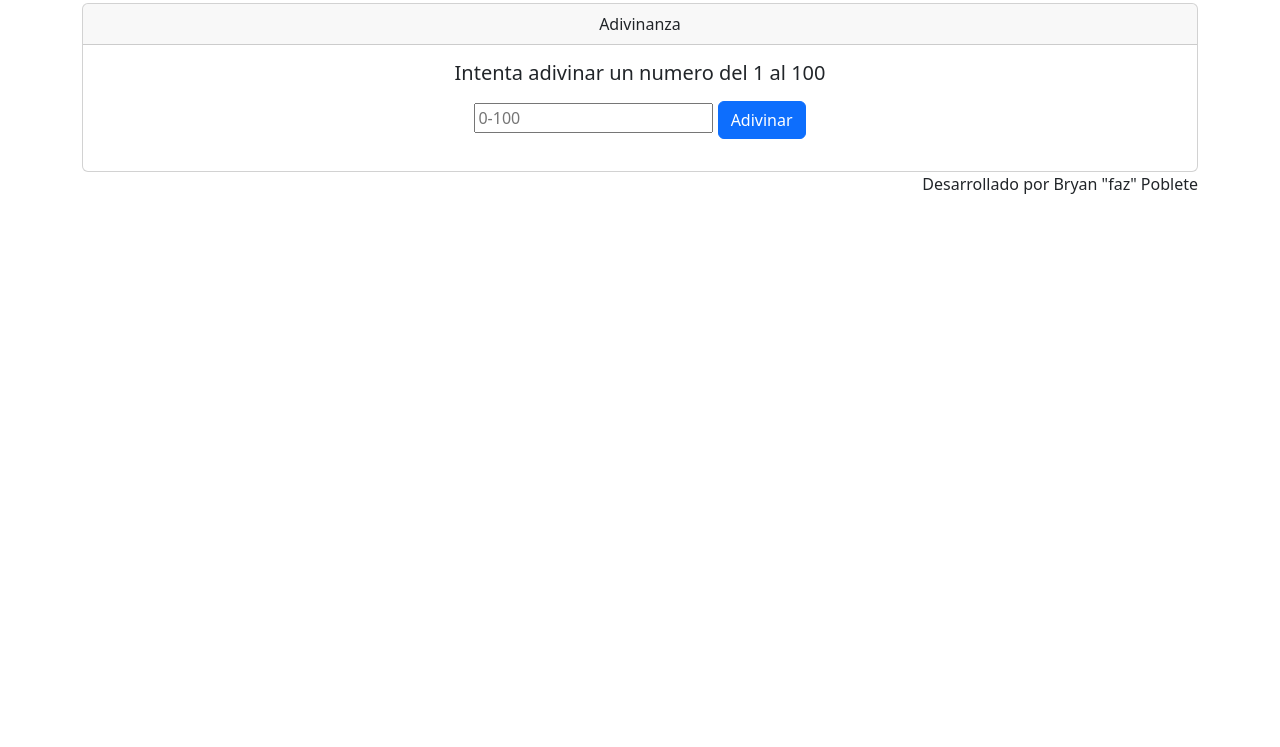
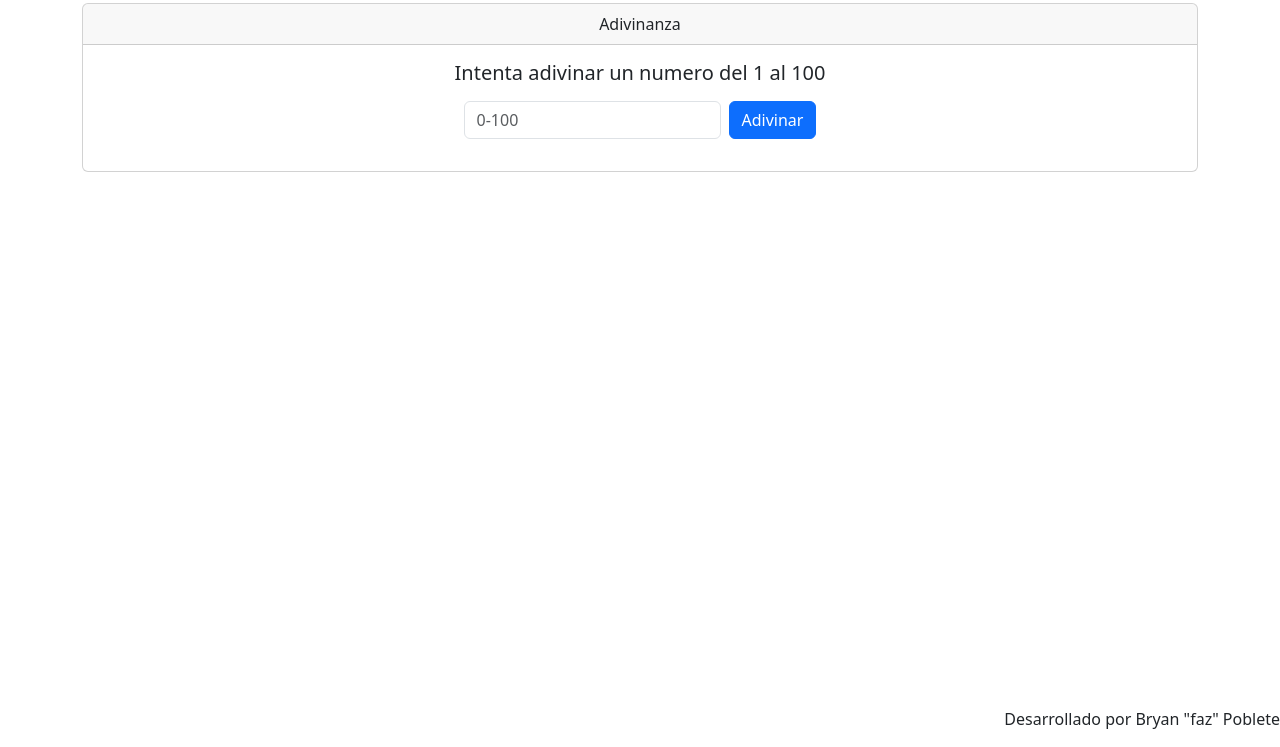
Before and after one commit to fazdevelop/logica-programacion-5, a plain HTML site: page index.html in a window 1280 px wide. Shown: the part 53-800 px from the top of the page. Drawn offline with nearby package versions, Linux system fonts and the light colour scheme.

Commit message:
Centrado de elementos

```diff
--- a/index.html
+++ b/index.html
@@ -7,7 +7,7 @@
     <link href="style.css" rel="stylesheet">
     <link href="https://cdn.jsdelivr.net/npm/bootstrap@5.3.2/dist/css/bootstrap.min.css" rel="stylesheet" integrity="sha384-T3c6CoIi6uLrA9TneNEoa7RxnatzjcDSCmG1MXxSR1GAsXEV/Dwwykc2MPK8M2HN" crossorigin="anonymous">
 </head>
-<body>
+<body class="bs-body-color-pink">
     <h1>Adivina el Numero !</h1>
     <div class="container">
         <div class="card">
@@ -19,9 +19,9 @@
             <div class="container mt-3">
                 <div id="liveAlertPlaceholder"></div>
             <div class="container">
-            <form class="text-center">
-                <input type="number" id="numero" placeholder="0-100">
-                <button type="button" class="btn btn-primary" id="liveAlertBtn" onclick="adivinar()">Adivinar</button>
+            <form class="row g-2 d-flex align-items-center justify-content-center">
+                <div class="col-auto"><input class="form-control" type="number" id="numero" placeholder="0-100"></div>
+                <div class="col-auto"><button type="button" class="btn btn-primary" id="liveAlertBtn" onclick="adivinar()">Adivinar</button></div>
             </form>
             </div>
             </div>
@@ -31,9 +31,9 @@
         </div>
     </div>
 
-    <footer class="text-end">
+    <div class="position-absolute bottom-0 end-0">
         <p>Desarrollado por Bryan "faz" Poblete</p>
-    </footer>
+    </div>
     <script src="scripts.js"></script>
     <script src="https://cdn.jsdelivr.net/npm/bootstrap@5.3.2/dist/js/bootstrap.bundle.min.js" integrity="sha384-C6RzsynM9kWDrMNeT87bh95OGNyZPhcTNXj1NW7RuBCsyN/o0jlpcV8Qyq46cDfL" crossorigin="anonymous"></script>
 </body>
```
